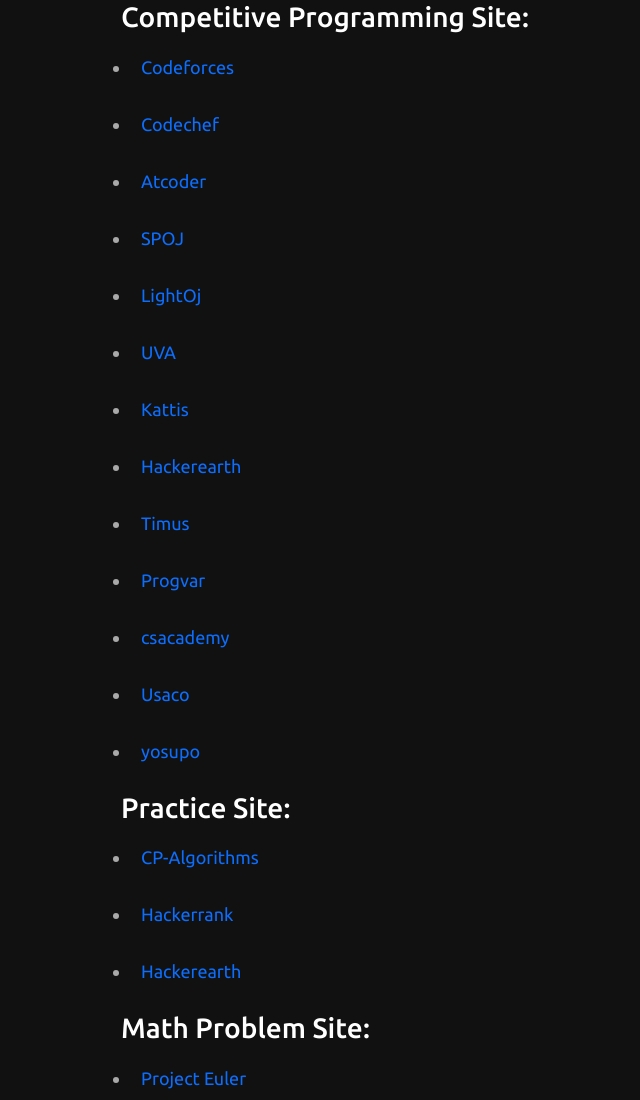
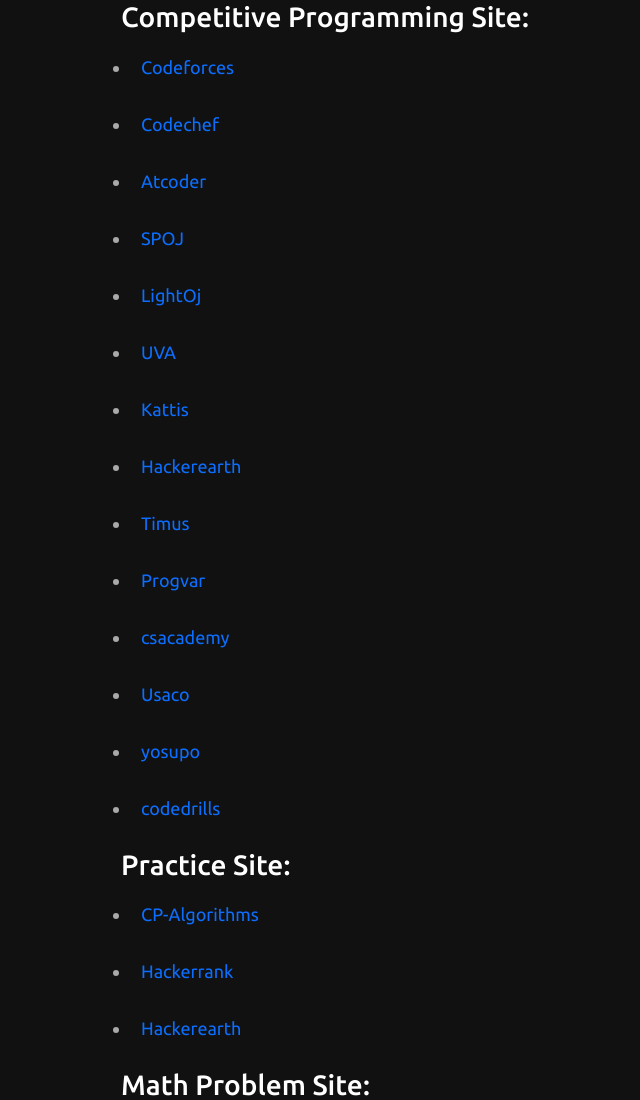
Before and after one commit to mdshohed/mdshohed.github.io, a plain HTML site: page ProgramPage.html in a window 1280 px wide. Shown: the top 1100 px of the page, without its empty margins (39-679 px from the left). Drawn offline with nearby package versions, Linux system fonts and the light colour scheme.

Commit message:
india icpcsite added

```diff
--- a/ProgramPage.html
+++ b/ProgramPage.html
@@ -24,6 +24,8 @@
       <li><a href="https://csacademy.com/" target="_blank">csacademy</a></li>
       <li><a href="https://usaco.guide/gold/" target="_blank">Usaco</a></li>
       <li><a href="https://judge.yosupo.jp/" target="_blank">yosupo</a></li>
+      <li><a href=" https://codedrills.io/contests" target="_blank">codedrills</a></li>
+
     </ul>
     <ul>
       <h3>Practice Site:</h3>
```
